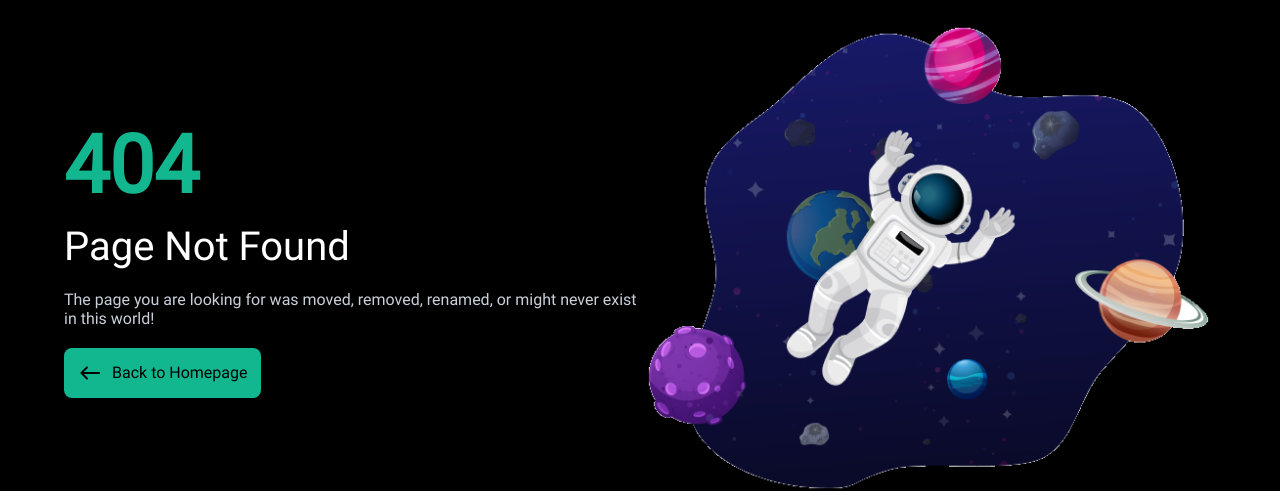
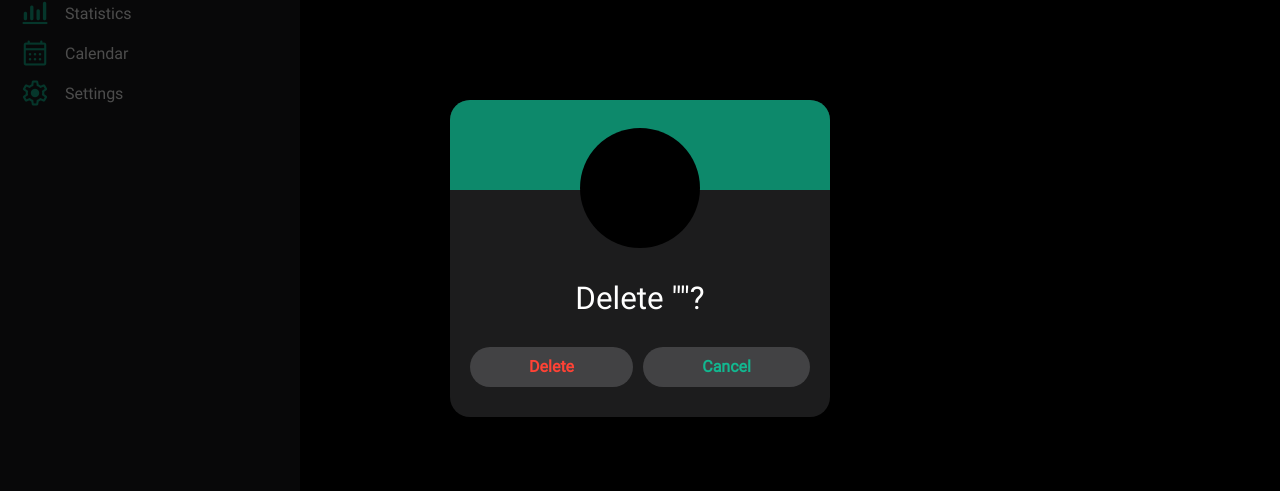
Before and after one commit to EugeneNail/actum, a React (Vite) app in the folder frontend/: page /settings/collections/1/delete in a window 1280 px wide. Before the commit this address led to /not-found. Shown: the part 142-633 px from the top of the page. Built offline with nearby package versions, Linux system fonts and the light colour scheme; no server answers.

Commit message:
#10 feat(collections): add the Delete page

```diff
--- a/frontend/src/component/button/button.sass
+++ b/frontend/src/component/button/button.sass
@@ -34,6 +34,20 @@
     &  *
       color: $accent
 
+  &.pill
+    background: lighten($primary, 15%)
+    color: $accent
+    border-radius: 1000px
+    height: 40px
+
+    &:hover
+      background: lighten($primary, 13%)
+
+    &  *
+      font-weight: bold
+      color: $accent
+
+
   & > *,
   &__icon
     color: $secondary
--- a/frontend/src/component/button/button.tsx
+++ b/frontend/src/component/button/button.tsx
@@ -8,11 +8,12 @@ type ButtonProps = {
     icon?: string
     onClick?: () => void
     negative?: boolean
+    pill?: boolean
 }
 
-export default function Button({label, className, icon = "", negative, onClick}: ButtonProps) {
+export default function Button({label, className, icon = "", negative, pill, onClick}: ButtonProps) {
     return (
-        <button className={classNames("button", className, {round: icon && !label}, {negative: negative})} onClick={onClick}>
+        <button className={classNames("button", className, {round: icon && !label}, {negative: negative}, {pill: pill})} onClick={onClick}>
             {icon &&
                 <div className="button__icon-container">
                     <Icon className="button__icon" name={icon} filled/>
--- a/frontend/src/component/collection/collection-card.tsx
+++ b/frontend/src/component/collection/collection-card.tsx
@@ -12,13 +12,24 @@ type Props = {
 export default function CollectionCard({collection}: Props) {
     const navigate = useNavigate()
 
+    function openDeletePage() {
+        navigate(`/settings/collections/${collection.id}/delete`, {
+            state: {
+                icon: "category",
+                name: collection.name,
+                message: `Deleting "${collection.name}" will cause this collection and all of its activities to disappear from all of your records. The collection can be edited by simply clicking on the pencil icon.`,
+                previousRoute: "/settings/collections"
+            }
+        })
+    }
+
     return (
         <div className="collection-card">
             <div className="collection-card__header">
                 <Icon className="collection-card__icon" name="category"/>
                 <p className="collection-card__label">{collection.name}</p>
-                <Button className="collection-card__edit-button" icon="edit" negative onClick={() => navigate(`/collections/${collection.id}`)}/>
-                <Button className="collection-card__delete-button" icon="delete" negative onClick={() => {}}/>
+                <Button className="collection-card__edit-button" icon="edit" negative onClick={() => navigate(`/settings/collections/${collection.id}`)}/>
+                <Button className="collection-card__delete-button" icon="delete" negative onClick={openDeletePage}/>
             </div>
             <div className="collection-card__activities">
                 {[...Array(Math.floor(Math.random() * 10))].map(() => <ActivityCard/>)}
--- a/frontend/src/main.tsx
+++ b/frontend/src/main.tsx
@@ -9,6 +9,7 @@ import NotFoundPage from "./page/not-found-page/not-found-page.tsx";
 import CollectionsPage from "./page/collection/collections-page/collections-page.tsx";
 import SaveCollectionPage from "./page/collection/save-collection-page/save-collection-page.tsx";
 import DefaultLayout from "./layout/default-layout.tsx";
+import {DeletePage} from "./page/delete-page/delete-page.tsx";
 
 ReactDOM.createRoot(document.getElementById('root')!).render(
   <React.StrictMode>
@@ -23,6 +24,7 @@ ReactDOM.createRoot(document.getElementById('root')!).render(
                 <Route path="/settings/collections" element={<CollectionsPage/>}>
                     <Route path="/settings/collections/new" element={<SaveCollectionPage/>}/>
                     <Route path="/settings/collections/:id" element={<SaveCollectionPage/>}/>
+                    <Route path="/settings/collections/:id/delete" element={<DeletePage/>}/>
                 </Route>
             </Route>
             <Route path="*" element={<Navigate to="/not-found"/>}/>
--- a/frontend/src/page/collection/save-collection-page/save-collection-page.tsx
+++ b/frontend/src/page/collection/save-collection-page/save-collection-page.tsx
@@ -40,7 +40,7 @@ export default function SaveCollectionPage() {
             return
         }
 
-        navigate("/collections")
+        navigate("/settings/collections")
     }
 
     async function edit() {
@@ -51,7 +51,7 @@ export default function SaveCollectionPage() {
             return
         }
 
-        navigate("/collections")
+        navigate("/settings/collections")
     }
 
     return (
--- /dev/null
+++ b/frontend/src/page/delete-page/delete-page.sass
@@ -0,0 +1,68 @@
+@import ../../variables
+
+.delete-page
+  position: fixed
+  z-index: 1
+  left: 0
+  top: 0
+  display: grid
+  width: 100%
+  height: 100%
+  min-height: 100vh
+  background: transparentize(black, .3)
+  place-items: center
+
+  &__form
+    overflow: hidden
+    width: min(380px, 80%)
+    position: relative
+    background: $primary
+    border-radius: 20px
+
+  &__cover
+    position: absolute
+    background: darken($accent, 10%)
+    height: 90px
+    width: 100%
+
+  &__icon-container
+    position: absolute
+    background: $secondary
+    aspect-ratio: 1 / 1
+    border-radius: 50%
+    display: grid
+    place-items: center
+    width: 120px
+    bottom: -65%
+    left: 50%
+    transform: translateX(-50%)
+
+  &__icon
+    color: $accent
+    font-size: 80px
+    margin-bottom: 10px
+
+  &__disclaimer
+    font-weight: normal
+    color: $font-strong
+    text-align: center
+    font-size: 1.96em
+    margin: 180px 30px 0
+
+  &__message
+    text-align: center
+    margin: 20px 30px 0
+
+  &__button-container
+    display: flex
+    gap: 10px
+    flex-wrap: wrap
+    margin: 30px 20px
+
+  &__delete-button > *
+    color: #ff4235 !important
+
+  &__cancel-button, &__delete-button
+    width: auto
+    flex-grow: 1
+    min-width: 160px
--- /dev/null
+++ b/frontend/src/page/delete-page/delete-page.tsx
@@ -0,0 +1,52 @@
+import "./delete-page.sass"
+import {useLocation, useNavigate, useParams} from "react-router-dom";
+import Button from "../../component/button/button.tsx";
+import Icon from "../../component/icon/icon.tsx";
+import {useHttp} from "../../service/use-http.ts";
+import {FormEvent} from "react";
+
+export function DeletePage() {
+    const {state} = useLocation()
+    const {id} = useParams<string>()
+    const {pathname} = window.location
+    const http = useHttp()
+    const navigate = useNavigate()
+    let endpoint = ""
+
+
+    if (pathname.includes("collections")) {
+        endpoint = "/collections/" + id
+    }
+
+    if (pathname.includes("activities")) {
+        endpoint = "/activities/" + id
+    }
+
+    if (state == null) {
+        navigate(state?.previousRoute)
+    }
+
+    async function confirm(event: FormEvent) {
+        event.preventDefault()
+        await http.delete(endpoint)
+        navigate(state?.previousRoute)
+    }
+
+    return (
+        <div className="delete-page">
+            <form className="delete-page__form">
+                <div className="delete-page__cover">
+                    <div className="delete-page__icon-container">
+                        <Icon name={state?.icon} className="delete-page__icon"/>
+                    </div>
+                </div>
+                <h3 className="delete-page__disclaimer">Delete "{state?.name}"?</h3>
+                <p className="delete-page__message">{state?.message}</p>
+                <div className="delete-page__button-container">
+                    <Button className="delete-page__delete-button" label="Delete" pill onClick={confirm}/>
+                    <Button className="delete-page__cancel-button" label="Cancel" pill onClick={() => navigate(state?.previousRoute)}/>
+                </div>
+            </form>
+        </div>
+    )
+}
```
